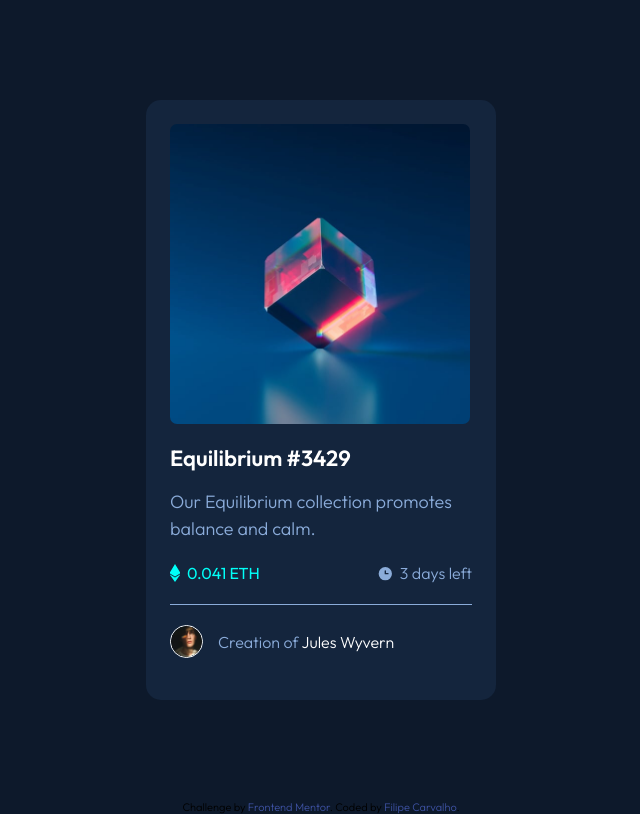
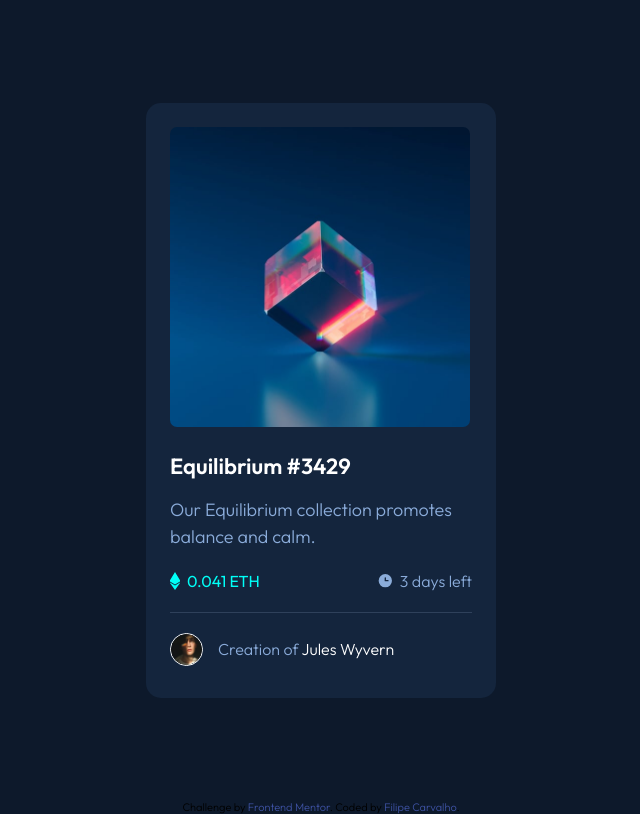
Before and after one commit to fincci/frontendMentor-ntf-preview-card, a plain HTML site: page index.html in a window 1280 px wide. Shown: the whole page, without its empty margins (319-959 px from the left). Drawn offline with Linux system fonts and the light colour scheme.

Commit message:
pixel fix

```diff
--- a/src/css/styles.css
+++ b/src/css/styles.css
@@ -15,7 +15,7 @@ body {
 .nft-card {
     background-color: var(--card-bg);
     max-width: 350px;
-    height: 600px;
+    height: 595px;
     border-radius: 15px;
     padding: 24px;
 }
@@ -50,7 +50,7 @@ body {
 .nft-card .nft-name {
     color: white;
     font-size: 22px;
-    margin: 20px 0 16px;
+    margin: 25px 0 16px;
     font-weight: 600;
 }
 
@@ -102,7 +102,7 @@ body {
 .nft-card .wrapper-creator {
     display: flex;
     padding: 20px 0;
-    border-top: solid 1px var(--primary-soft);
+    border-top: solid 1px var(--line);
     align-items: center;
 }
 
```
